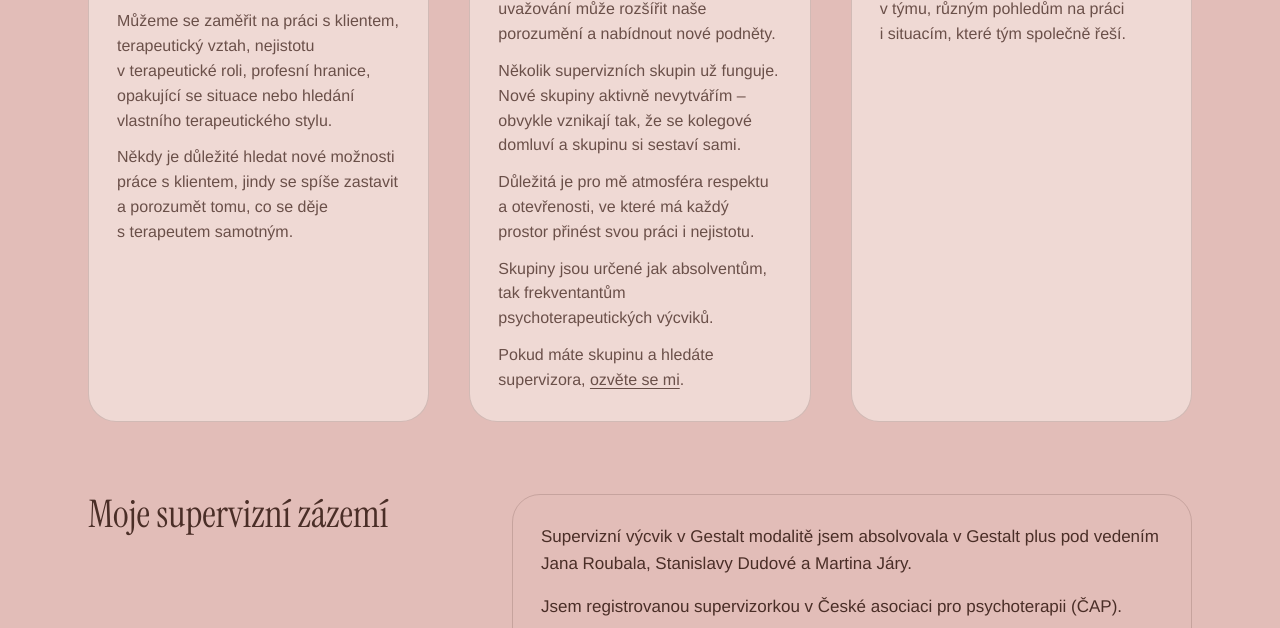
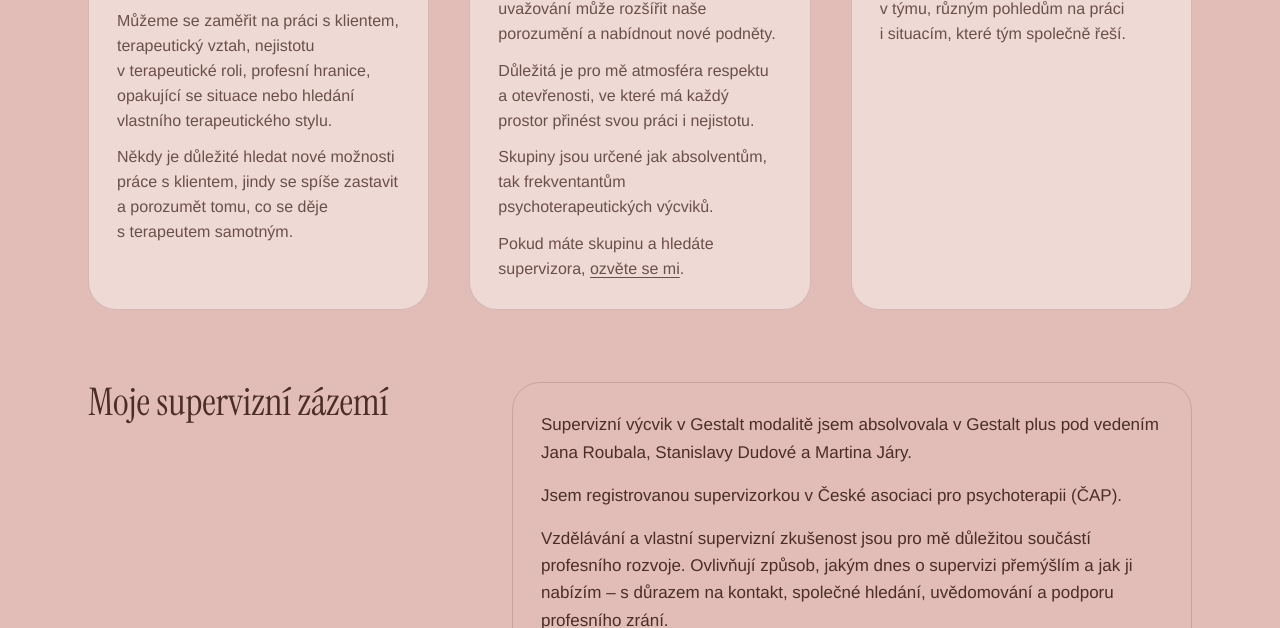
Before and after one commit to emavestenicka/janakohnoba-web, a plain HTML site: page index.html in a window 1280 px wide. Shown: the part 2329-2957 px from the top of the page. Drawn offline with Linux system fonts and the light colour scheme.

Commit message:
Remove paragraph about existing supervision groups
Co-Authored-By: Claude Opus 5.5 <noreply@anthropic.com>
Claude-Session: https://claude.ai/code/session_012eThp4jGE2P6qA5iDg8JPi

```diff
--- a/index.html
+++ b/index.html
@@ -103,7 +103,6 @@ img{max-width:100%}
           <div style="padding: 28px; background: var(--bandCard); border: 1px solid var(--bandLine); border-radius: 28px; display: flex; flex-direction: column; gap: 12px">
             <h4 style="margin: 0; font-size: 20px; font-weight: 500; line-height: 1.3">Skupinová supervize</h4>
             <p style="margin: 0; font-size: 16px; line-height: 1.55; opacity: 0.8">Skupinová supervize přináší možnost dívat se na terapeutickou práci z&#160;více perspektiv. Setkání s&#160;různými zkušenostmi, otázkami a&#160;způsoby uvažování může rozšířit naše porozumění a&#160;nabídnout nové podněty.</p>
-            <p style="margin: 0; font-size: 16px; line-height: 1.55; opacity: 0.8">Několik supervizních skupin už funguje. Nové skupiny aktivně nevytvářím – obvykle vznikají tak, že se kolegové domluví a skupinu si sestaví sami.</p>
             <p style="margin: 0; font-size: 16px; line-height: 1.55; opacity: 0.8">Důležitá je pro mě atmosféra respektu a&#160;otevřenosti, ve které má každý prostor přinést svou práci i&#160;nejistotu.</p>
             <p style="margin: 0; font-size: 16px; line-height: 1.55; opacity: 0.8">Skupiny jsou určené jak absolventům, tak frekventantům psychoterapeutických výcviků.</p>
             <p style="margin: 0; font-size: 16px; line-height: 1.55; opacity: 0.8">Pokud máte skupinu a&#160;hledáte supervizora, <a href="#kontakt" style="text-decoration: underline; text-underline-offset: 3px">ozvěte se mi</a>.</p>
```
